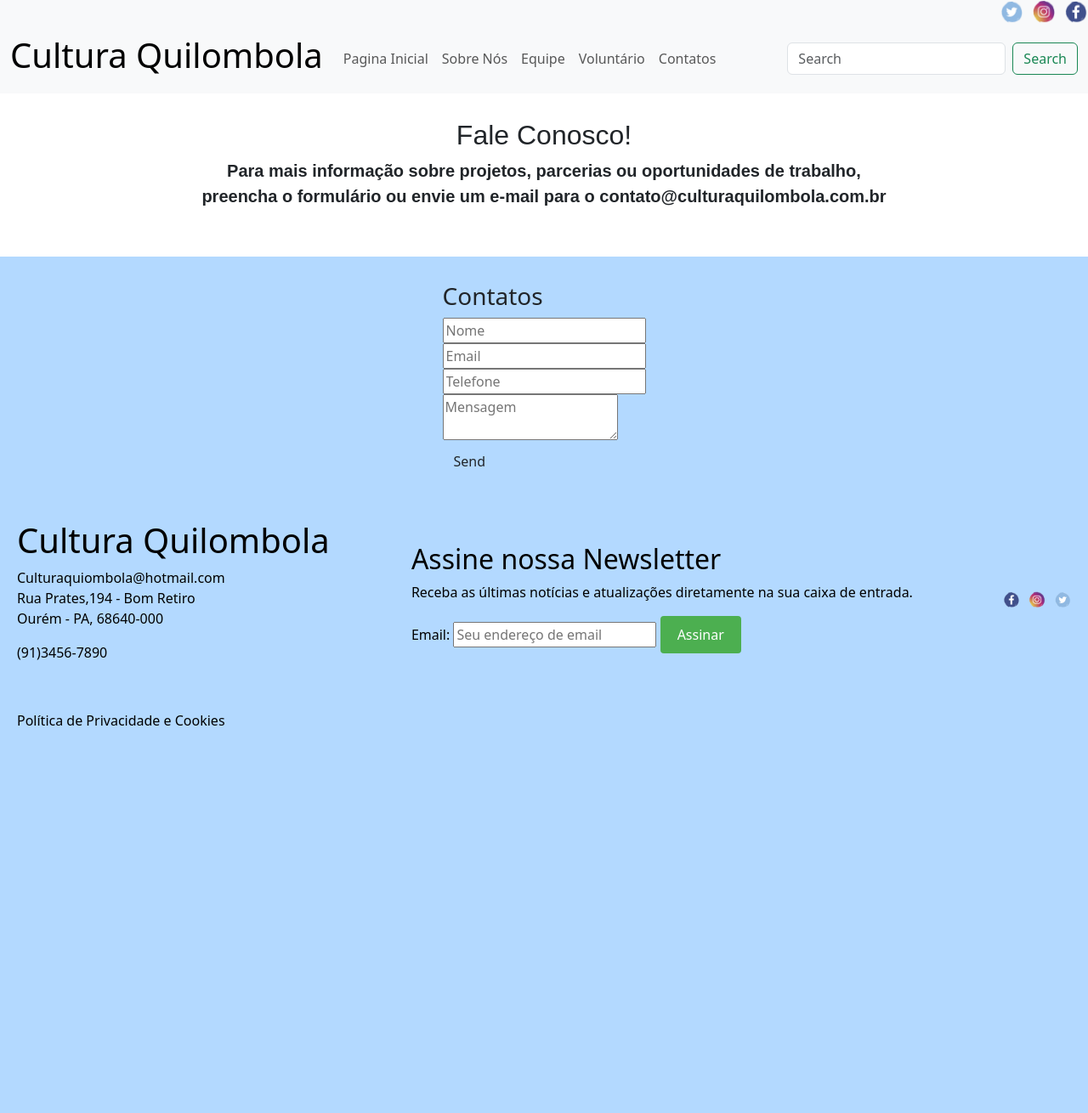
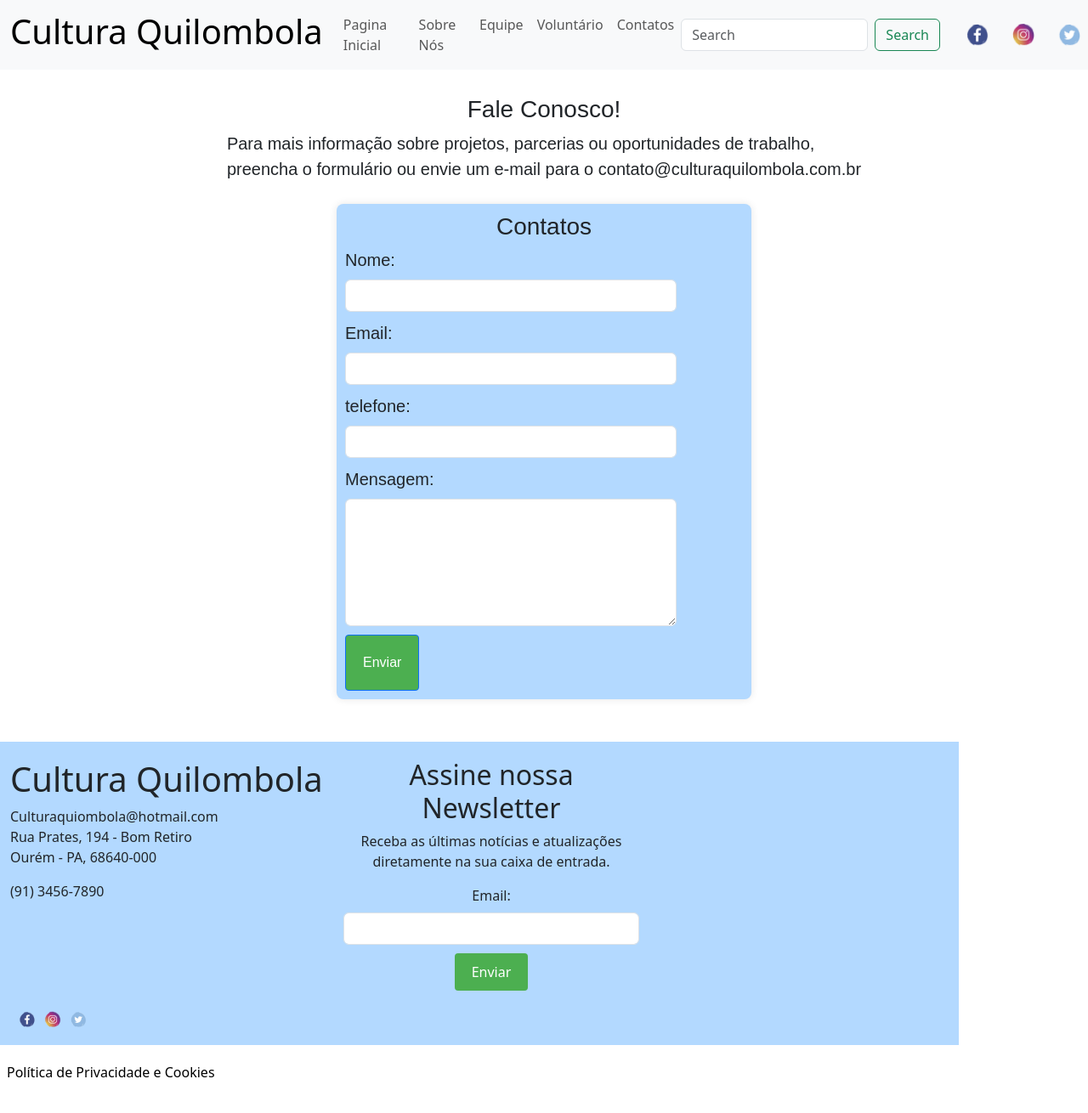
Before and after one commit to WerllonSantos/CulturaQuilombola, a Django app: page /culturaquilombola/contato/ in a window 1280 px wide. Shown: the whole page at 85% size. Before the commit the page ends 854 px from the top, so only its background shows below. Run offline with Django 5.2, Linux system fonts and the light colour scheme.

Commit message:
tudo novo

```diff
--- a/static/css/style.css
+++ b/static/css/style.css
@@ -1,4 +1,37 @@
 
+
+.nav-link:hover {
+     color: #fff;
+     font-weight: bold;
+     background-color: #333;
+     border-radius: 4px;
+}
+
+.footer {
+    background-color: #b3d9ff;
+    padding:20px;
+
+}
+.footer endereco{
+    color: #000000;
+    display:flex;
+    font-size: 16px;
+    justify-content: space-between;
+    align-items: center;
+}
+
+.social-links img {
+            margin-left: 10px;
+            height: 20px;
+            width: 20px;
+            justify-content: flex-start;
+        }
+
+.newsletter-container {
+            text-align: center;
+            justify-content: space-between;
+             align-items: center;
+        }
 
 .container {
   max-width: 800px;
@@ -7,7 +40,7 @@
   display: grid;
   grid-template-columns: repeat(3, 1fr);
   grid-gap: 20px;
-  justify-content-center;
+
 }
 
 .titulo{
@@ -40,9 +73,9 @@
 }
 
 .box {
+  background-color: #b3d9ff;
   display:block;
   margin:30px auto;
-  background-color: #fff;
   padding: 20px;
   border-radius: 8px;
   box-shadow: 0 0 10px rgba(0, 0, 0, 0.1);
@@ -60,6 +93,15 @@
   font-size: 14px;
   font-family: Arial, sans-serif;
   text-align: justify;
+}
+
+.box button{
+  background-color: #4caf50;
+       padding: 10px;
+       border: none;
+       border-radius: 4px;
+       cursor: pointer;
+
 }
 
 .equipe {
@@ -137,17 +179,12 @@
 
 .voluntario-acesso  button {
        background-color: #4caf50;
-       color: #fff;
-       padding: 10px;
        border: none;
        border-radius: 4px;
        cursor: pointer;
        padding:20px;
 }
 
-.voluntario-acesso button:hover {
-     background-color: #45a049;
-}
 
 .voluntario select {
   width: 100%;
@@ -161,7 +198,8 @@
     margin: 30px auto;
     background-color:#b3d9ff;
     padding: 20px;
-    max-width: 1200px; /* Ajuste o valor conforme necessário */
+    max-width: 1200px;
+    border-radius: 8px;
 }
 
 
@@ -179,25 +217,34 @@
   max-width: 100%;
 }
 .voluntario-acesso form {
-        display: grid;
-        gap: 20px;
-        width: 100%;
+  display: grid;
+  gap: 20px;
+  width: 100%;
 }
 
 .contact-info-form{
- background-color:#b3d9ff;
- font-size: 16px;
- justify-content: space-between;
- align-items: center;
- padding: 30px
+  display: block;
+  margin: 10px ;
+  background-color: #b3d9ff;
+  padding: 10px;
+  border-radius: 8px;
+  box-shadow: 0 0 10px rgba(0, 0, 0, 0.1);
+  width: 40%;
+  max-width: 1200px;
 
  }
 
 .contact-info{
   font-size: 20px;
   font-family: Arial, sans-serif;
-  text-align: center;
+  text-align: left;
   margin-bottom: 10px;
-  font-weight: bold;
   padding: 30px;
  }
+
+
+.contact-info-form button {
+  background-color: #4caf50;
+  border-radius: 4px;
+  cursor: pointer;
+  padding:20px;
--- a/template/contato.html
+++ b/template/contato.html
@@ -4,28 +4,44 @@
 {% block body %}
 
 
-<div class="contact-info" >
-    <h2 class="title">Fale Conosco!</h3>
-    <p class="text"> Para mais informação sobre projetos, parcerias ou oportunidades de trabalho,<br> preencha o formulário
+
+<div class="contact-info d-flex flex-column align-items-center">
+       <h3 class="title">Fale Conosco!</h3>
+       <p class="text"> Para mais informação sobre projetos, parcerias ou oportunidades de trabalho,<br> preencha o formulário
                         ou envie um e-mail para o contato@culturaquilombola.com.br </p>
 
+<div class="contact-info-form "> <span class="circle one"></span> <span class="circle two"></span>
+       <form action="#" onclick="return false;" autocomplete="off">
+
+       <h3 class="title" style=" text-align: center">Contatos</h3>
+       <form action="#" method="post">
+
+<div class="col-md-10">
+       <label for="name" class="form-label">Nome:</label>
+       <input type="text" class="form-control" style="display: block; margin-bottom: 10px;"id="name">
+</div>
+
+<div class="col-md-10">
+       <label for="Email" class="form-label">Email:</label>
+       <input type="text" class="form-control"style="display: block; margin-bottom: 10px;"id="Email">
+</div>
+
+<div class="col-md-10">
+        <label for="telefone" class="form-label">telefone:</label>
+        <input type="tel" class="form-control" style="display: block;  margin-bottom: 10px; "id="telefone"">
+</div>
+
+<div class="col-md-10">
+    <label for="mensagem" class="form-label">Mensagem:</label>
+    <textarea class="form-control" style="display: block;height: 150px; margin-bottom: 10px;" id="mensagem"></textarea>
+</div>
+
+<div class="col-md-10">
+    <button type="submit" class="btn btn-primary">Enviar</button>
+</div>
+   </form>
+</div>
 </div>
 
 
-        <div class="contact-info-form d-flex flex-column align-items-center" >
-            <span class="circle one"></span>
-            <span class="circle two"></span>
-            <form action="#" onclick="return false;" autocomplete="off">
-                <h3 class="title">Contatos</h3>
-                <div class="social-input-containers"> <input type="text" name="nome" class="input" placeholder="Nome" /> </div>
-                <div class="social-input-containers"> <input type="email" name="email" class="input" placeholder="Email" />  </div>
-                <div class="social-input-containers"> <input type="tel" name="telefone" class="input" placeholder="Telefone" />  </div>
-                <div class="social-input-containers textarea"> <textarea name="mensagem" class="input" placeholder="Mensagem"></textarea> </div> <input type="submit" value="Send" class="btn" />
-            </form>
-        </div>
-
-</div>
-
-
-
 {% endblock %}
--- a/template/menu.html
+++ b/template/menu.html
@@ -2,8 +2,31 @@
 {% load static %}
 {% block menu %}
 
-<div class="d-flex flex-row-reverse bg-body-tertiary">
+ <nav class="navbar navbar-expand-lg navbar-light bg-light">
+     <div class="container-fluid">
+           <a class="navbar-brand" href=""><h1>Cultura Quilombola</h1></a>
+            <button class="navbar-toggler" type="button" data-bs-toggle="collapse" data-bs-target="#navbarSupportedContent" aria-controls="navbarSupportedContent" aria-expanded="false" aria-label="Toggle navigation">
+              <span class="navbar-toggler-icon"></span>
+            </button>
+        <div class="collapse navbar-collapse" id="navbarSupportedContent">
+           <ul class="navbar-nav me-auto mb-2 mb-lg-0">
+             <li class="nav-item"> <a class="nav-link" href="{% url 'pagina' %}">Pagina Inicial</a> </li>
+             <li class="nav-item"> <a class="nav-link" href="{% url 'sobre' %}">Sobre Nós</a> </li>
+             <li class="nav-item"> <a class="nav-link" href="{% url 'equipe' %}">Equipe</a>   </li>
+             <li class="nav-item"> <a class="nav-link" href="{% url 'voluntario' %}">Voluntário</a>  </li>
+             <li class="nav-item"> <a class="nav-link" href="{% url 'contato' %}">Contatos</a>  </li>
+           </ul>
 
+           <form class="d-flex" role="search">
+             <input class="form-control me-2" type="search" placeholder="Search" aria-label="Search">
+             <button class="btn btn-outline-success" type="submit">Search</button>
+           </form>
+        </div>
+     </div>
+
+     <div class="collapse navbar-collapse" id="navbarNav">
+          <ul class="navbar-nav">
+        <div class="d-flex ms-auto">
               <a class="nav-link" href="#">
                   <img src="{% static 'img/face.png' %}" alt="" style="height: 28px; width: 28px;margin-left: 10px;">
               </a>
@@ -13,95 +36,59 @@
               <a class="nav-link" href="#">
                   <img alt="Instagram" src="{% static 'img/twitter.png' %}" style="height: 28px; width: 28px;margin-left: 10px;" >
               </a>
-
         </div>
-
-<nav class="navbar navbar-expand-lg bg-body-tertiary" >
-
-  <div class="container-fluid">
-    <a class="navbar-brand" href=""><h1>Cultura Quilombola</h1></a>
-    <button class="navbar-toggler" type="button" data-bs-toggle="collapse" data-bs-target="#navbarSupportedContent" aria-controls="navbarSupportedContent" aria-expanded="false" aria-label="Toggle navigation">
-      <span class="navbar-toggler-icon"></span>
-    </button>
-    <div class="collapse navbar-collapse" id="navbarSupportedContent">
-      <ul class="navbar-nav me-auto mb-2 mb-lg-0">
-
-
-        <li class="nav-item">
-          <a class="nav-link" href="{% url 'pagina' %}">Pagina Inicial</a>
-        </li>
-
-        <li class="nav-item">
-          <a class="nav-link" href="{% url 'sobre' %}">Sobre Nós</a>
-        </li>
-
-        <li class="nav-item">
-          <a class="nav-link" href="{% url 'equipe' %}">Equipe</a>
-        </li>
-
-          <li class="nav-item">
-          <a class="nav-link" href="{% url 'voluntario' %}">Voluntário</a>
-        </li>
-
-          <li class="nav-item">
-          <a class="nav-link" href="{% url 'contato' %}">Contatos</a>
-        </li>
-
           </ul>
-
-      <form class="d-flex" role="search">
-        <input class="form-control me-2" type="search" placeholder="Search" aria-label="Search">
-        <button class="btn btn-outline-success" type="submit">Search</button>
-      </form>
-    </div>
      </div>
  </nav>
-
 
 {% endblock %}
 
 
 {% block footer %}
-<footer style="background-color: #b3d9ff;color: #000000; ">
-    <div style="display:flex; font-size: 16px; justify-content: space-between; align-items: center;padding:20px">
-        <div>
+
+  <div class="footer container row ">
+      <div class="col-md-4">
+          <div class="endereco">
                 <a class="navbar-brand" href=""><h1>Cultura Quilombola</h1></a>
+                <p>Culturaquiombola@hotmail.com<br>Rua Prates, 194 - Bom Retiro<br>Ourém - PA, 68640-000</p>
+                <p>(91) 3456-7890</p>
+           </div>
+       </div>
 
-            <p> Culturaquiombola@hotmail.com<br>
-                Rua Prates,194 - Bom Retiro <br>
-                Ourém - PA, 68640-000</p>
-            <p>(91)3456-7890</p>
-        </div>
-            <div class="newsletter-container" style=" text-align: justify; ">
+         <div class="col-md-4">
+            <div class="newsletter-container">
                  <h2>Assine nossa Newsletter</h2>
                  <p>Receba as últimas notícias e atualizações diretamente na sua caixa de entrada.</p>
                       <form action="#" method="post">
-                 <label for="email">Email:</label>
-                 <input type="email" id="email" name="email" placeholder="Seu endereço de email" required>
-                <button type="submit">Assinar</button>
+                            <label for="Email" class="form-label">Email:</label>
+                            <input type="text" class="form-control" style="cursor: pointer;display: block; margin-bottom: 10px;" id="Email">
+                            <button type="submit" class="btn btn-primary">Enviar</button>
                       </form>
             </div>
+         </div>
 
-            <div class="social-links" style="display: flex; justify-content: flex-start; ">
-
+                <div class="col-md-4">
+                    <div class="social-links" style="display: flex; justify-content: flex-start;">
                         <a class="nav-link" href="#">
-                <img src="{% static 'img/face.png' %}" alt="facebook" style="  margin-left: 10px;height: 20px; width: 20px; justify-content: flex-start;" >
+                            <img src="{% static 'img/face.png' %}" alt="facebook">
                         </a>
                         <a class="nav-link" href="#">
-                <img src="{% static 'img/inst.png' %}" alt="Twitter" style="  margin-left: 10px;height: 20px; width: 20px; justify-content: flex-start;">
+                            <img src="{% static 'img/inst.png' %}" alt="Twitter">
                         </a>
                         <a class="nav-link" href="#">
-                <img src="{% static 'img/twitter.png' %}" alt="instragram" style=" margin-left: 10px;height: 20px; width: 20px; justify-content: flex-start; " >
+                            <img src="{% static 'img/twitter.png' %}" alt="instragram">
                         </a>
+                    </div>
+                </div>
+      </div>
+            <div class="row">
+                <div class="col-md-12" style="text-align: left; padding:20px; color: #000000;">
+                    <p>Política de Privacidade e Cookies</p>
+                </div>
+            </div>
+        </div>
     </div>
 
 
-    </div>
-
-    <div style=" text-align: left; padding:20px; color: #000000;">
-        <p >Política de Privacidade e Cookies</p>
-    </div>
-</footer>
-
 
 {% endblock %}
```
Also changed, not shown: template/pagina.html (+12 -4 lines), template/voluntario.html (+6 -7 lines). Lines whose indentation alone changed are shown as unchanged.
